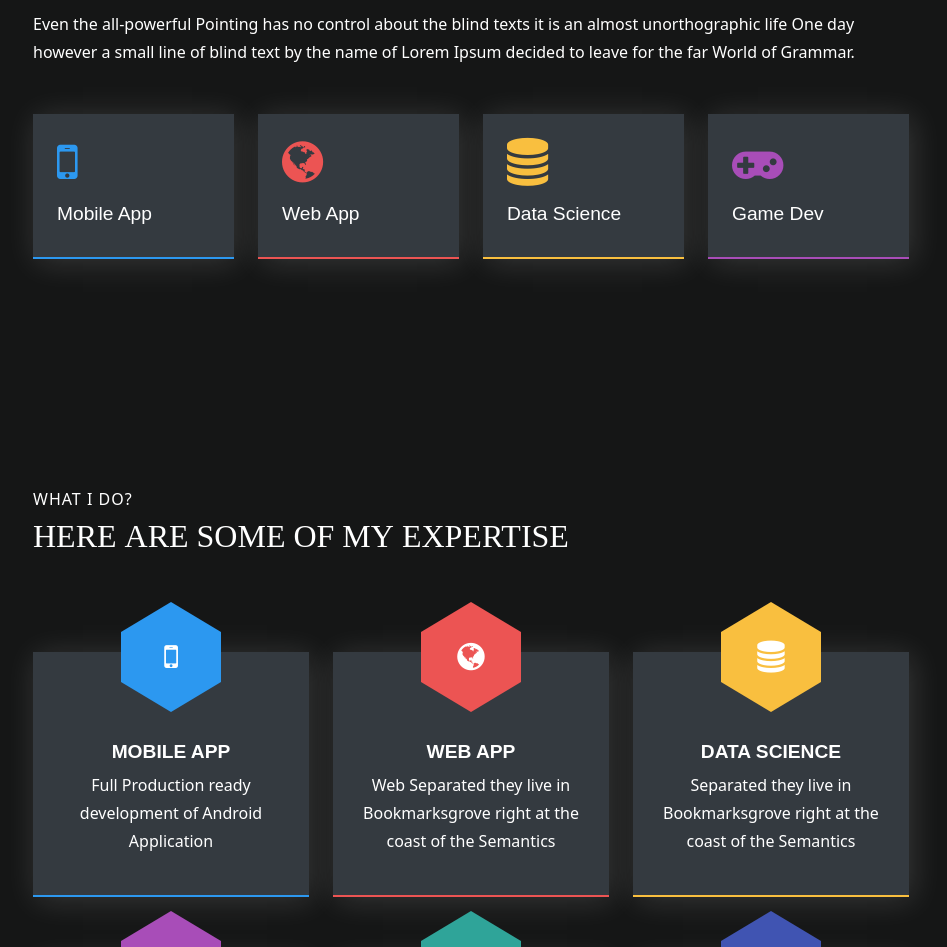
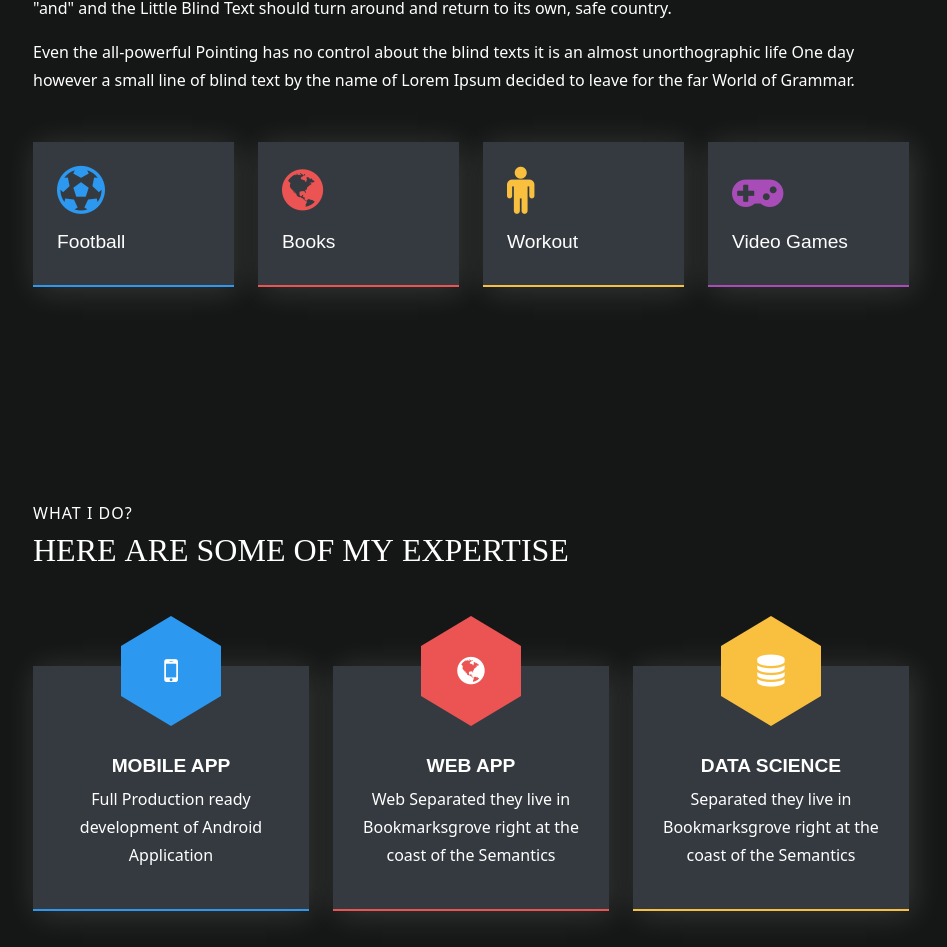
Before and after one commit to IGI30/sudhanshu-igi, a React (Create React App) app: page / in a window 1280 px wide. Shown: the part 1202-2149 px from the top of the page, without its empty margins (169-1116 px from the left). Built offline with nearby package versions, Linux system fonts and the light colour scheme.

Commit message:
Minor design fixed for better user experience. Updated hobbies in About Section.

```diff
--- a/src/components/about/About.js
+++ b/src/components/about/About.js
@@ -3,25 +3,25 @@ import React from "react";
 const About = (props) => {
     const aboutCardDetails = [
         {
-            'icon': 'mobile',
-            'title': 'Mobile App'
+            'icon': 'futbol-o',
+            'title': 'Football'
         },
         {
             'icon': 'globe',
-            'title': 'Web App'
+            'title': 'Books'
         },
         {
-            'icon': 'database',
-            'title': 'Data Science'
+            'icon': 'male',
+            'title': 'Workout'
         },
         {
             'icon': 'gamepad',
-            'title': 'Game Dev'
+            'title': 'Video Games'
         }
     ];
 
     const cardRenderer = aboutCardDetails.map((details, i) =>
-        <div className="col-md-3 col-sm-6" key={i}>
+        <div className="col-md-3 col-sm-6 col-6" key={i}>
             <IconCard icon={details.icon} title={details.title} colorClass={i+1} />
         </div>
     );
--- a/src/components/about/Expertise.js
+++ b/src/components/about/Expertise.js
@@ -35,17 +35,17 @@ const Expertise = (props) => {
     ];
 
     const cardRender = cardDetails.map((card, i) =>
-        <div className="col-md-4 col-sm-6" key={i}>
+        <div className="col-md-4 col-sm-6 mb-4" key={i}>
             <DetailedCard icon={card.icon} title={card.title} description={card.description} colorClass={i+1} />
         </div>
     )
 
     return (
         <section className="full-section">
-            <div className="container">
+            <div className="container mb-5">
                 <h6 className="section-label">What I Do?</h6>
                 <h2 className="section-head">Here are some of my expertise</h2><br/>
-                <div className="row">
+                <div className="row mb-5">
                     { cardRender }
                 </div>
             </div>
--- a/src/components/about/NarrowContent.js
+++ b/src/components/about/NarrowContent.js
@@ -6,11 +6,11 @@ const NarrowContent = (props) => {
     const contentDetails = [
         {
             'name': 'Cups of Coffee',
-            'value': 319
+            'value': 47
         },
         {
             'name': 'Projects',
-            'value': 13
+            'value': 31
         },
         {
             'name': 'Girlfriend',
--- a/src/components/about/Work.js
+++ b/src/components/about/Work.js
@@ -15,7 +15,7 @@ const Work = (props) => {
             {
                 'name': 'Buku - Book Recommendataion System',
                 'technologies': ['Kotlin', 'Java', 'Firebase', 'Django'],
-                'description': `A adnroid application which will recommend books to the users based on their interests and currently liked books using Item-based and user-based collaborative filtering.`,
+                'description': `A android application which will recommend books to the users based on their interests and currently liked books using Item-based and user-based collaborative filtering.`,
                 'link': null,
                 'year': '2018'
             }
--- a/src/index.css
+++ b/src/index.css
@@ -366,6 +366,13 @@ section.full-section {
   max-width: 900px;
 }
 
+.full-section .container:before {
+  content: "";
+  display: inline-block;
+  height: 10%;
+  min-height: 50px;
+}
+
 .section-label {
   text-transform: uppercase;
   font-weight: lighter;
@@ -626,7 +633,7 @@ span.top-icon i {
   bottom: 0;
   left: 0;
   right: 0;
-  background: var(--bs-gray-dark);
+  background: #eeeeee;
   opacity: 0;
   -webkit-transition: 0.3s;
   -o-transition: 0.3s;
@@ -658,13 +665,13 @@ span.top-icon i {
 }
 
 .project .desc h3 a {
-  color: #fff;
+  color: #000;
   text-decoration: none;
 }
 
 .project .desc span {
   display: block;
-  color: rgba(255, 255, 255, 0.7);
+  color: rgba(0, 0, 0, 0.7);
   font-size: 13px;
   -webkit-transition: -webkit-transform 0.3s, opacity 0.3s;
   -webkit-transition: opacity 0.3s, -webkit-transform 0.3s;
@@ -674,6 +681,7 @@ span.top-icon i {
   transition: transform 0.3s, opacity 0.3s, -webkit-transform 0.3s;
   -webkit-transform: translate3d(0, 15px, 0);
   transform: translate3d(0, 15px, 0);
+  cursor: default;
 }
 
 .project .desc .con .icon {
```
